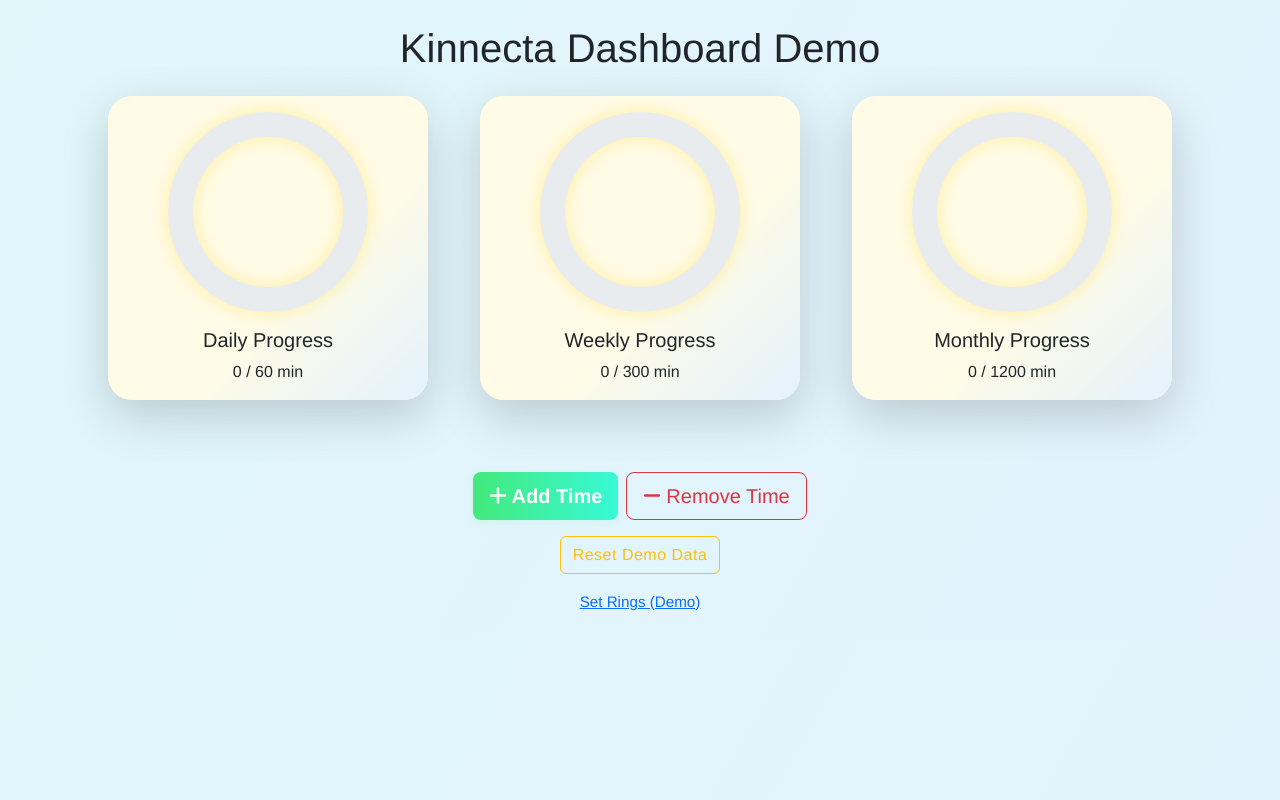
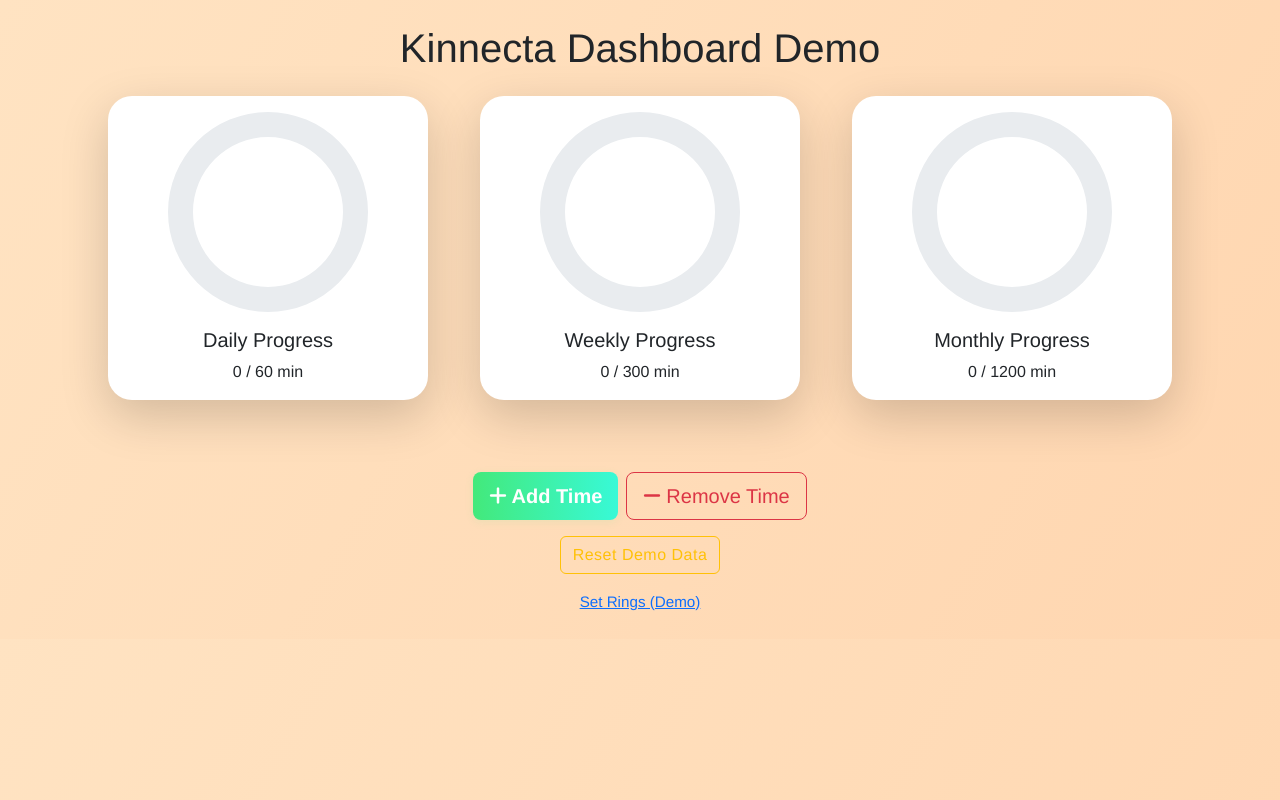
Before and after one commit to joshuanoeldeke/RespectCircle, a Flask app: page / in a window 1280 px wide. Run offline with Flask 3, Linux system fonts and the light colour scheme.

Commit message:
Update theme colors and styles for improved aesthetics and consistency

```diff
--- a/static/css/theme.css
+++ b/static/css/theme.css
@@ -2,7 +2,7 @@
 :root {
   --primary-color: #ce5c2a;
   --accent-color: #ffc107;
-  --bg-gradient: linear-gradient(120deg, #e0f7fa, #e3f2fd);
+  --bg-gradient: linear-gradient(120deg, #ffe3c2, #ffd6b0);
   --text-dark: #212529;
   --font-base: 'Helvetica Neue', Arial, sans-serif;
 }
@@ -47,7 +47,7 @@ body {
   border: none;
   box-shadow: 0 8px 32px rgba(66,165,245,0.12), 0 1.5px 6px rgba(255,193,7,0.10);
   border-radius: 1.5rem;
-  background: linear-gradient(135deg, #fffbe6 60%, #e3f2fd 100%);
+  background: #fff !important;
   transition: transform 0.2s, box-shadow 0.2s;
 }
 .card:hover {
@@ -59,7 +59,7 @@ body {
 .card-body canvas {
   display: block;
   margin: 0 auto;
-  filter: drop-shadow(0 0 8px #ffd60055);
+  filter: none;
 }
 input:focus, textarea:focus, select:focus {
   outline: 2px solid var(--accent-color);
```
